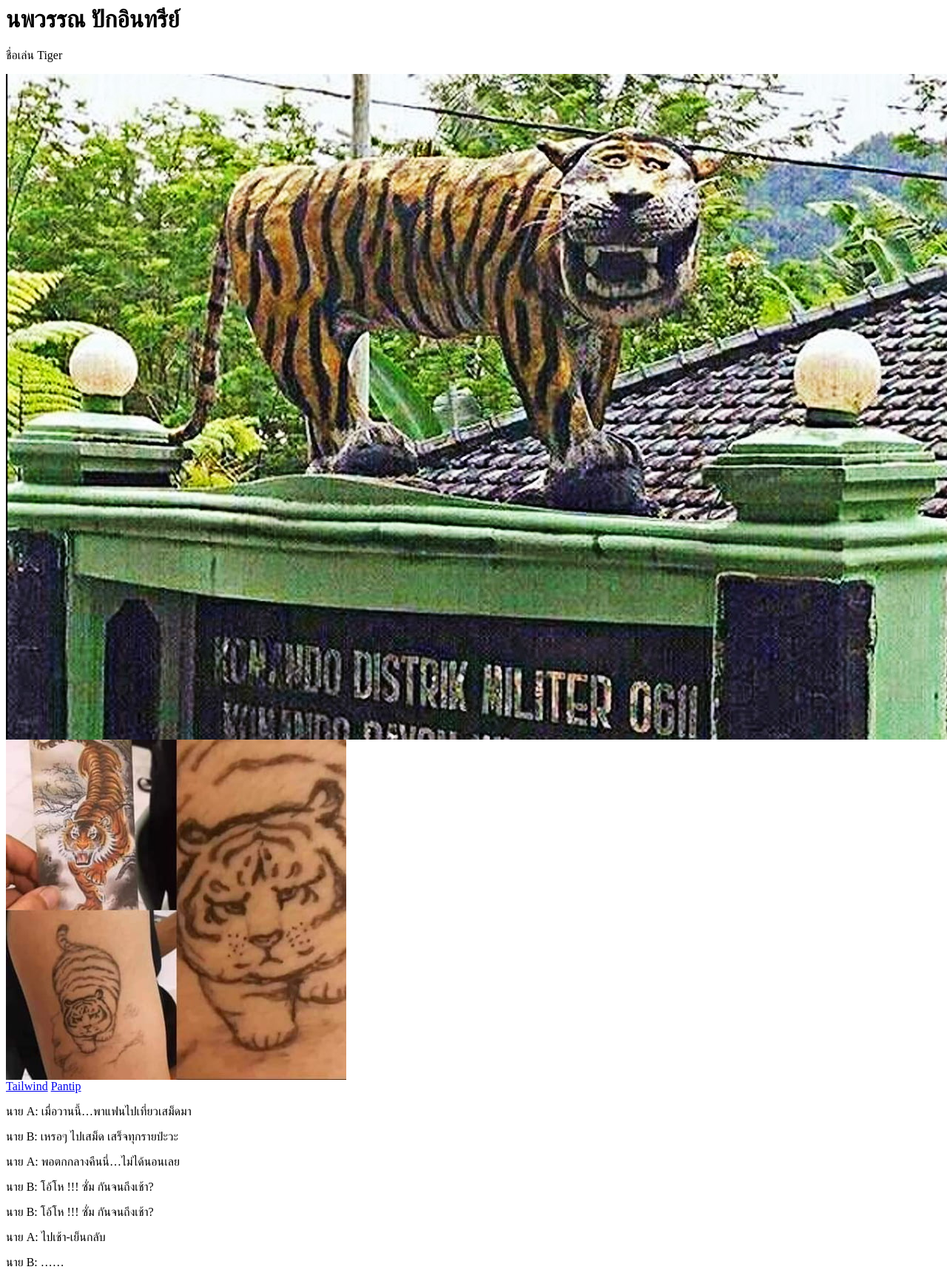
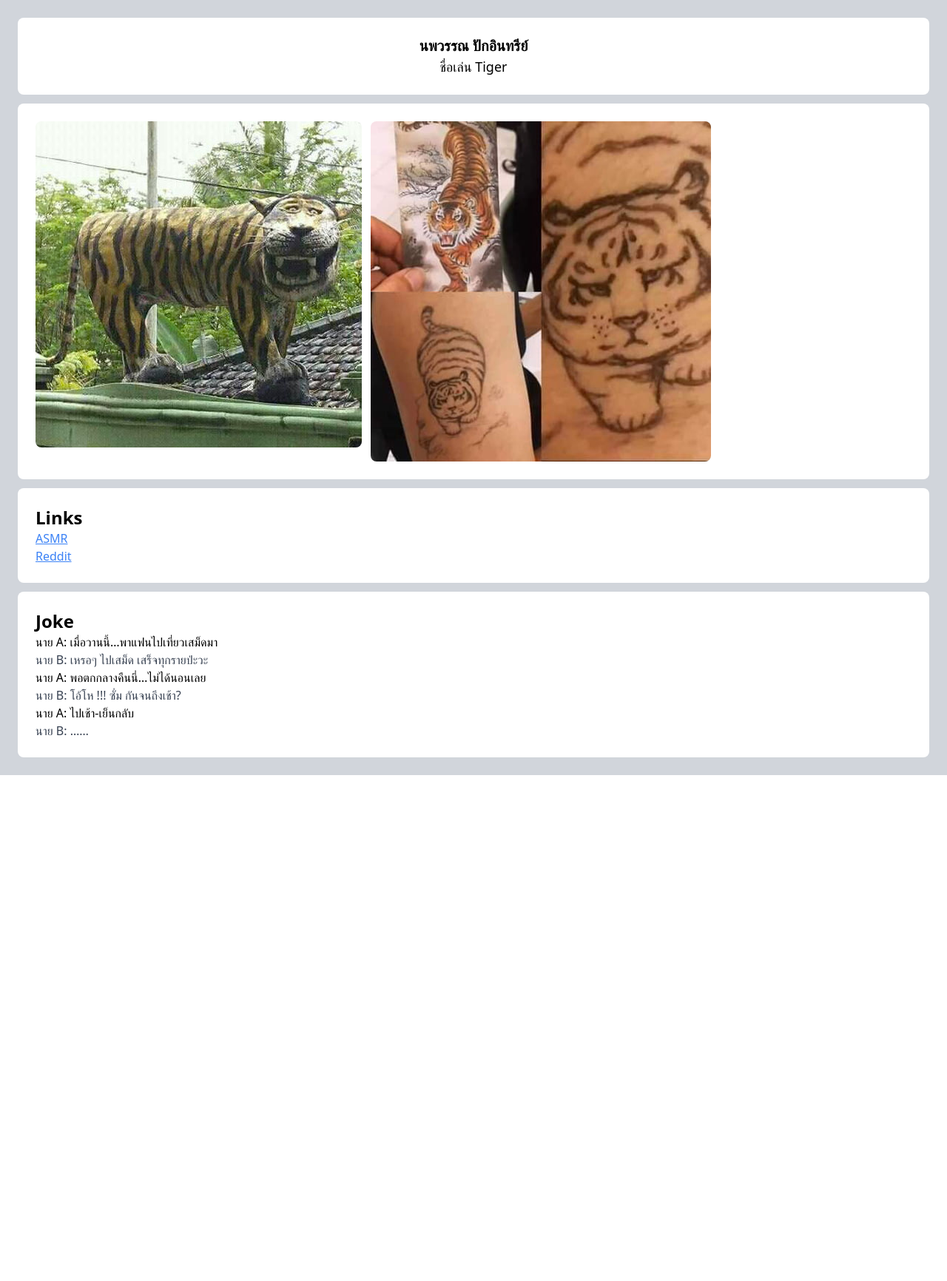
Before and after one commit to tigerza117/itf-lab, a PHP site: page / in a window 1280 px wide. Shown: the whole page at 74% size. After the commit the page ends 1048 px from the top, so only its background shows below. Run offline with PHP 8.4, Linux system fonts and the light colour scheme.

Commit message:
add style and memes

```diff
--- a/index.php
+++ b/index.php
@@ -2,23 +2,49 @@
     <head>
         <title>This is tiger website</title>
         <meta charset="UTF-8">
+        <link href="https://unpkg.com/tailwindcss@^1.0/dist/tailwind.min.css" rel="stylesheet">
     </head>
     <body>
-        <h1 class="text-lg">
-            นพวรรณ ปักอินทรีย์
-        </h1>
-        <p>ชื่อเล่น Tiger</p>
-        <img src="tiger.jpg" />
-        <img src="meme.jpg" />
-        <br>
-        <a href="https://tailwindcss.com/">Tailwind</a>
-        <a href="https://pantip.com/">Pantip</a>
-        <p>นาย A: เมื่อวานนี้…พาแฟนไปเที่ยวเสม็ดมา</p>
-        <p>นาย B: เหรอๆ ไปเสม็ด เสร็จทุกรายป่ะวะ</p>
-        <p>นาย A: พอตกกลางคืนนี่…ไม่ได้นอนเลย</p>
-        <p>นาย B: โอ้โห !!! ซั่ม กันจนถึงเช้า?</p>
-        <p>นาย B: โอ้โห !!! ซั่ม กันจนถึงเช้า?</p>
-        <p>นาย A: ไปเช้า-เย็นกลับ</p>
-        <p>นาย B: ……</p>
+        <div class="bg-gray-300">
+            <div class="w-full max-w-screen-xl mx-auto p-6">
+                <div class="space-y-3">
+                    <div class="text-center bg-white p-6 rounded-lg">
+                        <h1 class="text-xl font-bold">
+                            นพวรรณ ปักอินทรีย์
+                        </h1>
+                        <p class="text-lg">ชื่อเล่น Tiger</p>
+                    </div>
+                    <div class="flex space-x-3 max-w-full bg-white p-6 rounded-lg">
+                        <div>
+                            <img class="rounded-lg" src="tiger.jpg" />
+                        </div>
+                        <div>
+                            <img class="rounded-lg" src="meme.jpg" />
+                        </div>
+                    </div>
+                    <div class="bg-white p-6 rounded-lg">
+                        <h1 class="text-2xl font-bold">Links</h1>
+                        <ul>
+                            <li>
+                                <a class="underline text-blue-500" href="https://www.youtube.com/watch?v=0-gPcpDgeI4">ASMR</a>
+                            </li>
+                            <li>
+                                <a class="underline text-blue-500" href="https://www.reddit.com/">Reddit</a>
+                            </li>
+                        </ul>
+                    </div>
+
+                    <div class="bg-white p-6 rounded-lg">
+                        <h1 class="text-2xl font-bold">Joke</h1>
+                        <p>นาย A: เมื่อวานนี้…พาแฟนไปเที่ยวเสม็ดมา</p>
+                        <p class="text-gray-700">นาย B: เหรอๆ ไปเสม็ด เสร็จทุกรายป่ะวะ</p>
+                        <p>นาย A: พอตกกลางคืนนี่…ไม่ได้นอนเลย</p>
+                        <p class="text-gray-700">นาย B: โอ้โห !!! ซั่ม กันจนถึงเช้า?</p>
+                        <p>นาย A: ไปเช้า-เย็นกลับ</p>
+                        <p class="text-gray-700">นาย B: ……</p>
+                    </div>
+                </div>
+            </div>
+        </div>
     </body>
 </html>
```
Also changed, not shown: index.html (added, +50 -0 lines), tiger.jpg, 1 other file.
